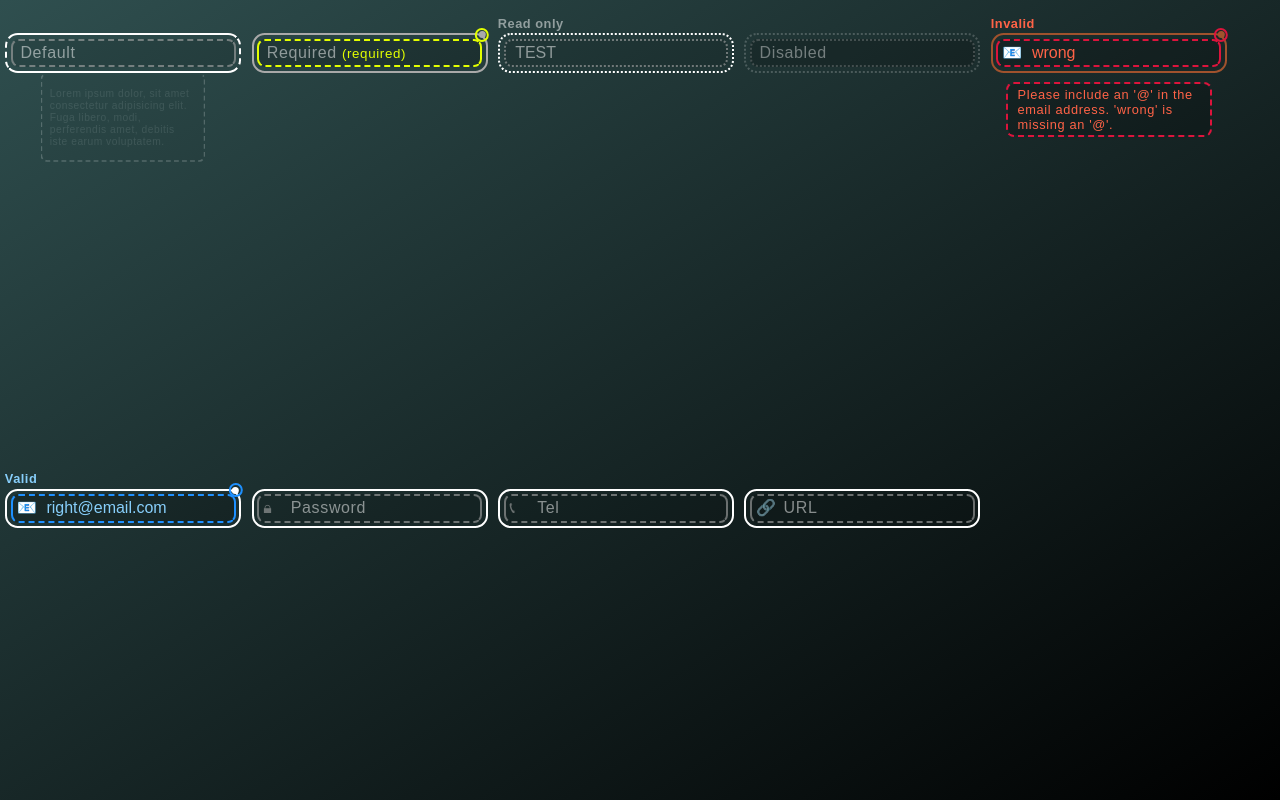
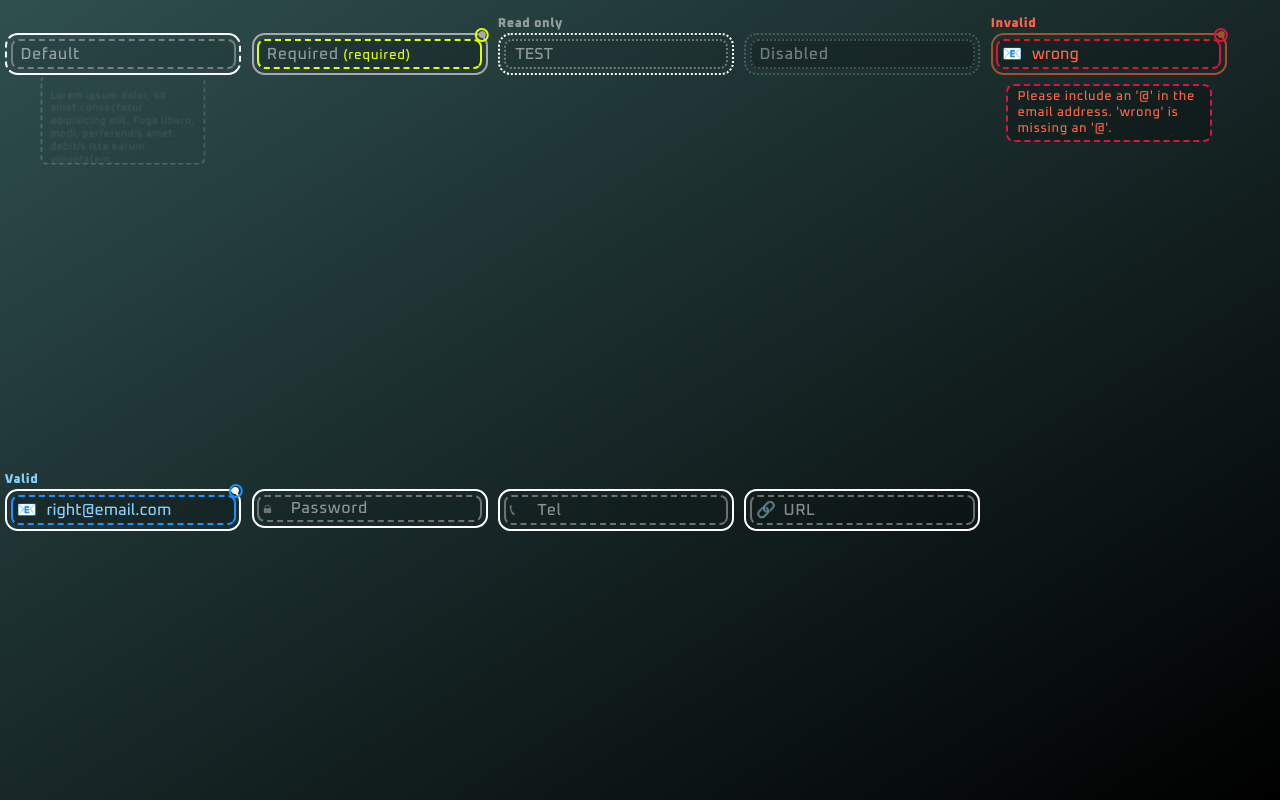
Before and after one commit to madcampos/Adam-Elements, a website with bundled scripts: page index.html in a window 1280 px wide. Built offline with nearby package versions, Linux system fonts and the light colour scheme.

Commit message:
Fix font loading to work

```diff
--- a/components/input/input.css
+++ b/components/input/input.css
@@ -1,5 +1,3 @@
-@import url('/css/fonts/oxanium.css');
-
 :host {
 	--adam-input-bg: rgba(0, 0, 0, 0.1);
 	--adam-input-text: rgba(255, 255, 255, 0.5);
@@ -159,6 +157,8 @@ input {
 
 	grid-area: input;
 }
+
+input[type="password"] { font-family: 'Password', var(--font-family); }
 
 input:is([type="tel"], [type="url"], [type="email"], [type="password"], [show-password]),
 input:is([type="tel"], [type="url"], [type="email"], [type="password"], [show-password]) ~ label {
--- a/css/fonts/oxanium.css
+++ b/css/fonts/oxanium.css
@@ -1,6 +1,6 @@
 @font-face {
 	font-family: 'Oxanium';
-	src: url('./oxanium.ttf') format('truetype');
+	src: url('./oxanium.woff2') format('woff2-variations');
 	font-weight: 100 900;
 	font-style: normal;
 	font-display: swap;
--- /dev/null
+++ b/css/fonts/password.css
@@ -0,0 +1,7 @@
+@font-face {
+	font-family: 'Password';
+	src: url('./password.woff2') format('woff2');
+
+	font-weight: normal;
+	font-style: normal;
+}
--- a/css/style.css
+++ b/css/style.css
@@ -1,3 +1,6 @@
+@import url('/css/fonts/oxanium.css');
+@import url('/css/fonts/password.css');
+
 body {
 	margin: 0;
 	padding: 0;
```
Also changed, not shown: css/fonts/Oxanium.ttf (deleted), css/fonts/oxanium.woff2 (added), css/fonts/password.woff2 (added).
